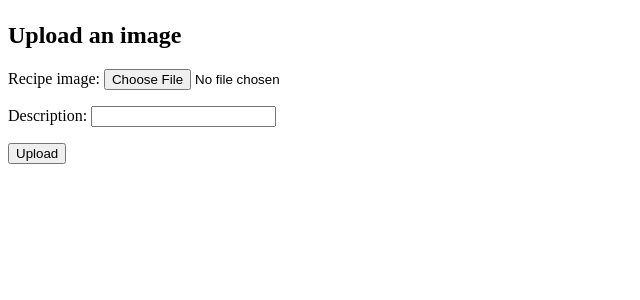
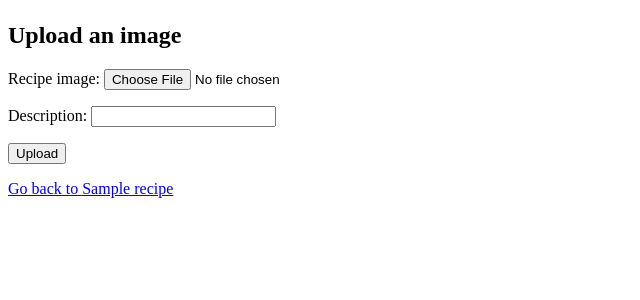
Before and after one commit to iivxoh/recipebook-Bandola-Joshua, a Django app: template recipebook/ledger/templates/recipe_add_image.html in a window 1280 px wide. Shown: the part 84-384 px from the top of the page, without its empty margins (0-640 px from the left). Run offline with Django 5.2, Linux system fonts and the light colour scheme; the template is opened without the code that fills it: values that come from a table or form of the project are taken from there, others are empty; tables that the repository leaves empty hold one stand-in row (values such as "Sample post").

Commit message:
Added a link in Add Image page to redirect back to the correct recipe page.

```diff
--- a/recipebook/ledger/templates/recipe_add_image.html
+++ b/recipebook/ledger/templates/recipe_add_image.html
@@ -10,4 +10,6 @@
     {{ form.as_p }}
     <button type="submit">Upload</button>
 </form>
+<p></p>
+<a href="{% url 'ledger:recipe_detail' recipe.pk %}">Go back to {{ recipe.name }}</a>
 {% endblock %}
--- a/recipebook/ledger/views.py
+++ b/recipebook/ledger/views.py
@@ -49,5 +49,8 @@ def recipe_add_image(request, pk):
     else:
         form = RecipeImageForm()
 
-    ctx = {"form": form}
+    ctx = {
+        "form": form,
+        "recipe": recipe
+    }
     return render(request, "recipe_add_image.html", ctx)
```
